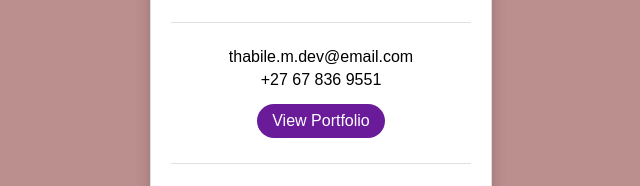
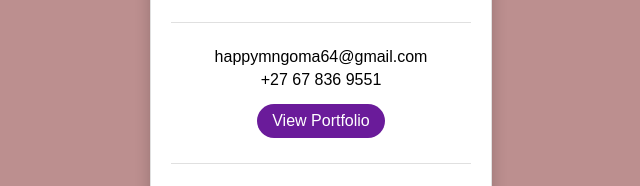
Before and after one commit to Happym03/DigitalBusinessCard, a plain HTML site: page index.html in a window 1280 px wide. Shown: the part 297-483 px from the top of the page, 319-959 px from the left. Drawn offline with Linux system fonts and the light colour scheme.

Commit message:
Update index.html

```diff
--- a/index.html
+++ b/index.html
@@ -17,7 +17,7 @@
 
         <hr>
 
-        <p>thabile.m.dev@email.com</p>
+        <p>happymngoma64@gmail.com</p>
         <p>+27 67 836 9551</p>
         <a href="https://github.com/Happym03" class="portfolio-link" target="_blank" rel="noopener noreferrer">View Portfolio</a>
 
```
